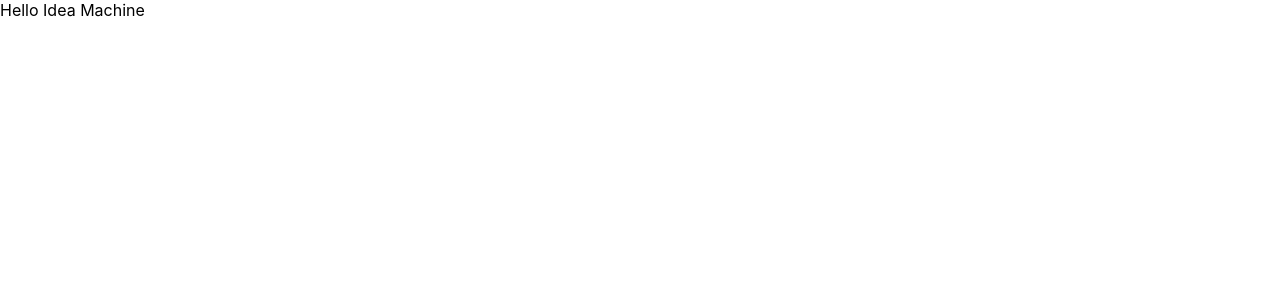
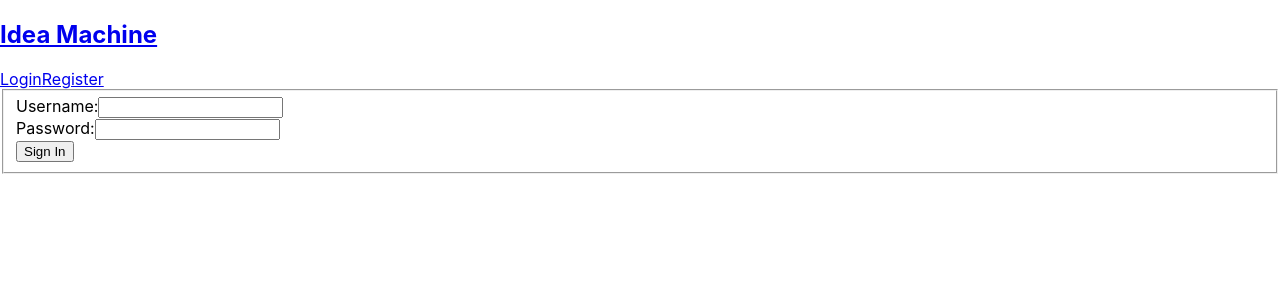
Before and after one commit to thinkful-ei-panda/idea-machine-client, a React (Create React App) app: page /login in a window 1280 px wide. Shown: the top 300 px of the page. Built offline with nearby package versions, Linux system fonts and the light colour scheme.

Commit message:
implemented login

```diff
--- a/package.json
+++ b/package.json
@@ -8,6 +8,7 @@
     "@testing-library/user-event": "^7.2.1",
     "react": "^16.13.1",
     "react-dom": "^16.13.1",
+    "react-router-dom": "^5.2.0",
     "react-scripts": "3.4.1"
   },
   "scripts": {
--- a/src/App.js
+++ b/src/App.js
@@ -1,9 +1,45 @@
 import React from 'react';
+import {Route, Switch} from 'react-router-dom';
+
+import Header from './components/Header/Header'
+import SearchBarPage from './components/SearchBarPage/SearchBarPage'
+import LoginPage from './components/LoginPage/LoginPage'
+
 
 function App() {
   return (
     <div className="App">
-      Hello Idea Machine
+      <header className='App__header'>
+        <Header />
+      </header>
+      <main>
+        <Switch>
+          <Route
+          exact
+          path='/'
+          component={SearchBarPage} />
+
+          <Route
+          exact
+          path='/login'
+          component={LoginPage} />
+
+          <Route
+          exact
+          path='/login'
+          component={LoginPage} />
+
+          <Route
+          exact
+          path='/login'
+          component={LoginPage} />
+
+
+        </Switch>
+      </main>
+
+
+
     </div>
   );
 }
--- /dev/null
+++ b/src/components/Header/Header.js
@@ -0,0 +1,54 @@
+import React from 'react'
+import {Link} from 'react-router-dom'
+
+import TokenService from '../../services/token-service'
+
+class Header extends React.Component {
+
+  renderLoggedInLink(){
+    return (
+      <div>
+        <Link to='/my-ideas'>
+          My Ideas
+        </Link>
+        <Link to='/tracked-ideas'>
+          Tracked Ideas
+        </Link>
+        <Link to='/'>
+          Logout
+        </Link>
+      </div>
+    )
+
+  }
+
+  renderLoginLink(){
+    return (
+      <div>
+        <Link to='/login'>
+          Login
+        </Link>
+        <Link to='/register'>
+          Register
+        </Link>
+      </div>
+    )
+  }
+
+  render() {
+    return (
+      <nav className='Header'>
+        <h1>
+          <Link to='/'>
+            Idea Machine
+          </Link>
+        </h1>
+        {TokenService.hasAuthToken()
+          ?this.renderLoggedInLink()
+          :this.renderLoginLink()}
+      </nav>
+    )
+  }
+}
+
+export default Header;
--- /dev/null
+++ b/src/components/LoginPage/LoginPage.js
@@ -0,0 +1,74 @@
+import React from 'react'
+
+import config from '../../config'
+import TokenService from '../../services/token-service'
+
+class LoginPage extends React.Component {
+  state={
+    error:null
+  }
+
+  handleLoginSuccess = () => {
+    const { location, history } = this.props
+    const destination = (location.state || {}).from || '/'
+    history.push(destination)
+  }
+
+  handleLoginSubmit = (ev) => {
+    ev.preventDefault()
+    this.setState({error:null})
+    const {username, password} = ev.target
+
+    fetch(`${config.API_ENDPOINT}/auth/login`, {
+      method: 'POST',
+      headers: {
+        'content-type' : 'application/json'
+      },
+      body: JSON.stringify({
+        user_name:username.value,
+        password:password.value
+      })
+    })
+    .then(res => (!res.ok)
+    ? res.json().then(e => Promise.reject(e))
+    : res.json())
+    .then(res => {
+      TokenService.saveAuthToken(res.authToken)
+      username.value = ''
+      password.value = ''
+      // this.props.onLoginSuccess()
+    })
+    .catch(error => {
+      this.setState({error})
+    })
+  }
+
+  render() {
+    const {error} = this.state
+    return (
+      <div className="login-container">
+        <form onSubmit={this.handleLoginSubmit} className="login-form">
+          <legend></legend>
+          <fieldset>
+            <div className="column">
+              <div>
+                <label htmlFor="username">Username:</label>
+                <input name="username" id="username" />
+              </div>
+              <div>
+                <label htmlFor="password">Password:</label>
+                <input name="password" id="password" />
+              </div>
+              <div>
+                <button>Sign In</button>
+              </div>
+            </div>
+          </fieldset>
+        </form>
+        {error && <div>{error}</div>}
+      </div>
+    )
+  }
+}
+
+export default LoginPage
--- /dev/null
+++ b/src/components/SearchBarPage/SearchBarPage.js
@@ -0,0 +1,24 @@
+import React from 'react'
+
+const SearchBar = () => {
+  return (
+    <div className="search-container-center">
+      <form className="search-form-center">
+        <legend></legend>
+        <fieldset>
+          <div className="row">
+            <div>
+              <label hidden="" htmlFor="searchBar">Search</label>
+              <input name="searchBar" id="searchBar" />
+            </div>
+            <div>
+              <button>Search</button>
+            </div>
+          </div>
+        </fieldset>
+      </form>
+    </div>
+  )
+}
+
+export default SearchBar;
--- /dev/null
+++ b/src/config.js
@@ -0,0 +1,5 @@
+export default {
+  API_ENDPOINT: 'http://localhost:8000/api',
+  TOKEN_KEY: 'idea-machine-client-auth-token',
+
+}
--- a/src/index.js
+++ b/src/index.js
@@ -2,8 +2,12 @@ import React from 'react';
 import ReactDOM from 'react-dom';
 import './index.css';
 import App from './App';
+import { BrowserRouter } from 'react-router-dom';
 
 ReactDOM.render(
-    <App />,
+  <BrowserRouter>
+    <App />
+  </BrowserRouter>,
+
   document.getElementById('root')
 );
--- /dev/null
+++ b/src/services/token-service.js
@@ -0,0 +1,15 @@
+import config from '../config'
+
+const TokenService = {
+  getAuthToken(){
+    return window.localStorage.getItem(config.TOKEN_KEY)
+  },
+  hasAuthToken(){
+    return !!TokenService.getAuthToken()
+  },
+  saveAuthToken(token){
+    return window.localStorage.setItem(config.TOKEN_KEY,token)
+  }
+}
+
+export default TokenService
```
Also changed, not shown: 1 other file (tests, documents, lock files or other folders).
